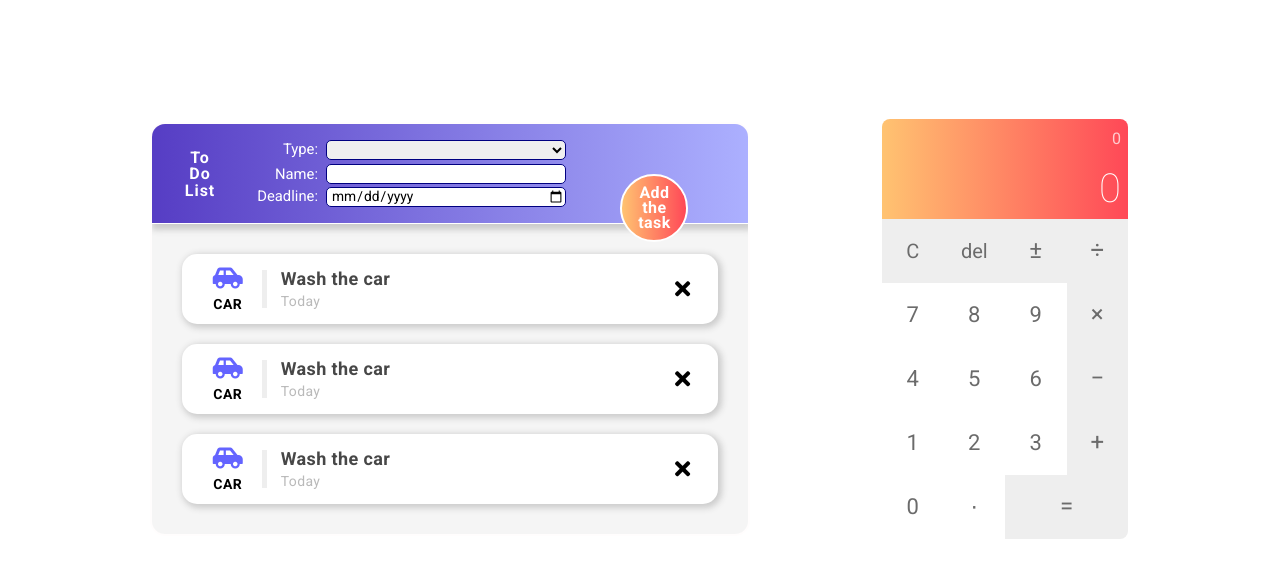
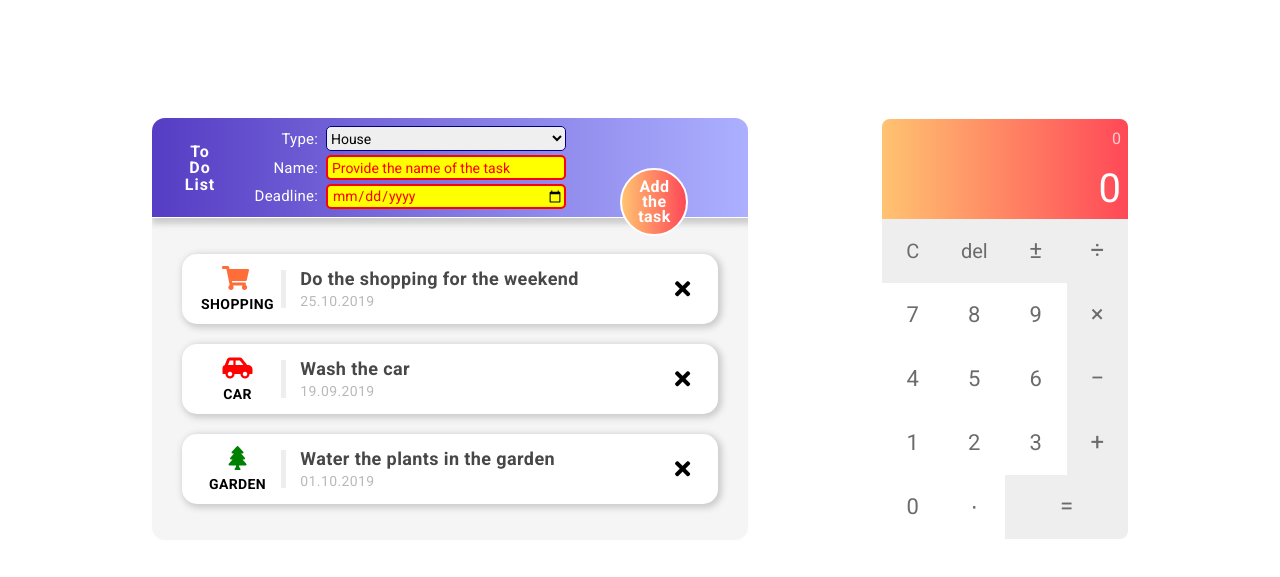
Before and after one commit to DariuszStaryk/To-Do-List-and-Calculator, a plain HTML site: page 101 To do and Calculator.html in a window 1280 px wide. Both pictures are taken after a click on the element "Click to add a new task". Shown: the part 41-618 px from the top of the page. Drawn offline with nearby package versions, Linux system fonts and the light colour scheme.

Commit message:
Version update

```diff
--- a/101 To do and Calculator.html
+++ b/101 To do and Calculator.html
@@ -20,12 +20,12 @@
     body {font-family: 'Roboto', sans-serif;}
     * {box-sizing: border-box;}
 
-    .main {background-color: transparent; width: 100%; height: 700px; border-left: 20px solid white; border-right: 20px solid white; margin-top: 20px; position: relative; border-radius: 15px;}
-    .main_img {width: 100%; height: 100%;  opacity: 0.6; object-fit: cover; border-radius: 15px;}
+    .main {background-color: transparent; width: 100%; height: 700px; border-left: 20px solid white; border-right: 20px solid white; margin-top: 20px; position: relative; bo5rder-radius: 15px;}
+    .main_img {width: 100%; height: 100%; opacity: 0.6; object-fit: cover; border-radius: 15px;}
     .main_internal {position: absolute; top: 0; left: 0; background-color: transparent; padding: 20px; width: 100%; height: 100%; display: flex; justify-content: space-evenly; align-items: center;}
 
     .ToDo {background-color:#f5f5f5; overflow: hidden; op4acity: 0.6; max-width: 600px; width: 100%; height: auto; padding: 0px; border: 2px solid #fffdfd; border-radius: 15px; display: flex; flex-direction: column; justify-content: flex-start; align-items: center;}
-    .ToDo_Header {background: linear-gradient(to right, #563dc4, #acb0ff); padding: 8px; border-bottom: 1px solid white; width: 100%; height: 100px; margin-bottom: 30px; box-shadow: 2px 4px 6px 2px #cccccc; display: flex; justify-content: flex-start; align-items: center; position: relative;}
+    .ToDo_Header {background: linear-gradient(to right, #563dc4, #acb0ff); padding: 8px; border-bottom: 1px solid white; width: 100%; height: 100px; margin-bottom: 36px; box-shadow: 2px 4px 6px 2px #cccccc; display: flex; justify-content: flex-start; align-items: center; position: relative;}
 
     .ToDo_Header_Left {backgr5ound-color:#f8e299; width: 80px; height: 100%; display: flex; flex-direction: column; justify-content: center; align-items: center;}
     .ToDo_Header_Left p {margin: 0px; color: white; margin-bottom: -2px;}
@@ -33,37 +33,40 @@
     .ToDo_Header_Left p:nth-child(2) {fo4nt-weight: 500; letter-spacing: 1px;}
     .ToDo_Header_Left p:nth-child(3) {fo4nt-weight: 300; letter-spacing: 1px;}
 
-    .ToDo_Header_Middle {backg6round-color:#f89999; height: 100%; display: flex; flex-direction: column; justify-content: space-evenly; align-items: flex-start; padding-top: 4px;}
-    .ToDo_Header_Middle p {margin: 0px; font-size: 14.8px; color: white;}
-    .ToDo_Header_Middle p label { backgrou5nd-color:#f89999;  width: 68px; display: inline-block; text-align: right; margin-left: 10px; margin-right: 8px;}
-    .ToDo_Header_Middle p select {backg6round-color: red; margin-left: -4px; padding-left: 0px;}
-    .ToDo_Header_Middle p input {backg6round-color: red; padding-left: 4px;}
-    .ToDo_Header_Middle p select, .ToDo_Header_Middle p input {font-size: 13.8px; width: 240px; display: inline-block; height: 20px; border-radius: 5px; border: 1px solid navy}
+    .ToDo_Header_Middle {bac5kground-color:#f89999; height: 100%; display: flex; flex-direction: column; justify-content:space-between; align-items: flex-start;}
+    .ToDo_Header_Middle p {margin: 0px; padding: 0px; font-size: 15px; color: white; letter-spacing: 0.2px;}
+    .ToDo_Header_Middle p label {backgrou5nd-color:#f89999; width: 68px; display: inline-block; text-align: right; margin-left: 10px; margin-right: 8px;}
+    .ToDo_Header_Middle p select {backg6round-color: red; margin-left: -4px; padding-left: 0px; cursor: pointer;}
+    .ToDo_Header_Middle p input {backg5round-color: red; padding-left: 4px;}
+    .ToDo_Header_Middle p select, .ToDo_Header_Middle p input {font-size: 14px; width: 240px; display: inline-block; height: 25px; border-radius: 5px; border: 1px solid navy}
 
     .ToDo_Header_Right {background: linear-gradient(to right, #FFC371, rgb(255, 72, 87)); position: absolute; top: 50px; right: 10%; width: 68px; height: 68px; border: 2px solid white; margin: 0px; margin-left: 100px; display: flex; flex-direction: column; justify-content: center; align-items: center; border-radius: 100%; cursor: pointer;}
     .ToDo_Header_Right p {backg5round-color:#39f827; font-family: 'Roboto', sans-serif; height: 15px; font-size: 16px; letter-spacing: 0.4px; font-weight: bold; color: white; margin: 0px; display: flex; justify-content: center; align-items: center;}
-    .ToDo_Header_Right:hover {background:orangered; box-shadow: 0px 0px 8px 2px rgba(255, 255, 255, 0.603); border: 2px solid white; col5or: #fffffff5; tr4ansition: 0.2s;}
-    .ToDo_Header_Right:active {transform: scale(0.9); transition: 0.2s;}
+    .ToDo_Header_Right:hover {backg6round:orangered; box-shadow: 0px 0px 8px 2px rgba(255, 255, 255, 0.603); border: 2px solid white; col5or: #fffffff5; trans6form: scale(1.1); transition: 0.2s;}
+    .ToDo_Header_Right:active {transform: scale(1.1); transition: 0.2s;}
 
     .ToDo_List {background-color:white; opacity: 1.0; width: 90%; height: 70px; bo5rder: 1px solid #ebebeb; border-radius: 15px; padding: 16px; margin-bottom: 20px; box-shadow: 2px 2px 6px 2px #cccccc; overflow: hidden; display: flex; justify-content: center; align-items: center;}
-    .ToDo_List:last-child {margin-bottom: 30px;}
+    .ToDo_List:last-child {margin-bottom: 36px;}
 
-    .ToDo_List_Left {bac5kground-color:rgb(255, 242, 183); width: 14%; height: 100%; padding-right: 4px; display: flex; flex-direction: column; justify-content: center; align-items: center; border-right: 5px solid #eeeeee;}
-    .ToDo_List_Left i {color: rgb(100, 100, 255); font-size: 24px; margin-bottom: 6px;}
+    .ToDo_List_Left {bac5kground-color:rgb(255, 242, 183); width: 18%; height: 100%; padding-right: 4px; display: flex; flex-direction: column; justify-content: center; align-items: center; border-right: 5px solid #eeeeee;}
+    .ToDo_List_Left i {font-size: 24px; margin-bottom: 6px;}
     .ToDo_List_Left p {margin: 0px; color: black; font-size: 14px; text-transform: uppercase; font-weight: bold; letter-spacing: 0.4px;}
+    .fa-home {color: blue;} .fa-car-side {color: red;} .fa-dog {color: brown;} .fa-tree {color: green;} .fa-briefcase {color:chocolate;} .fa-glass-cheers {color:tomato;}
+    .fa-utensils {color:rgb(91, 157, 211);} .fa-shopping-cart {color:rgb(255, 109, 56); letter-spacing: 4px;} .fa-plane-departure {color:mediumslateblue;} .fa-lightbulb {color:rgb(255, 183, 74);}
 
-    .ToDo_List_Middle {ba5ckground-color:rgb(183, 217, 255); width: 78%; height: 100%; display: flex; flex-direction: column; justify-content: center; align-items:flex-start ; margin-left: 14px;}
+    .ToDo_List_Middle {ba5ckground-color:rgb(183, 217, 255); width: 74%; height: 100%; display: flex; flex-direction: column; justify-content: center; align-items:flex-start ; margin-left: 14px;}
     .ToDo_List_Middle p:first-child {color:#474747; font-weight: bold; letter-spacing: 0.4px; font-size: 18px; margin: 0px; margin-bottom: 4px;}
     .ToDo_List_Middle p {color:#b9b9b9; font-size: 14px; letter-spacing: 0.4px; margin: 0px;}
 
     .ToDo_List_Right {back5ground-color:rgb(199, 198, 255); width: 8%; height: 100%; display: flex; justify-content: center; align-items: center; cursor: pointer; font-size: 22px; border-radius: 10px;}
     .ToDo_List_Right:hover {background-color:rgb(255, 115, 115); color:white;}
+    .ToDo_List_Right:active {transform: scale(0.86); transition: 0.2s;}
 
     .Calculator {box-sizing: border-box;  overflow: hidden; back5ground-color: bisque; max-width: 250px; width: 100%; m5in-width: 200px; height: auto; border: 2px solid white; margin-left: 20px; margin-right: 0px; display: flex; flex-direction: column; justify-content: center; align-items: center; border-radius: 10px; overflow: hidden;}
     .Calculator:hover {box-shadow: 0px 0px 10px 2px #c2c2c2; border: 2px solid #fffdfd; transition: 0.2s;}
     .panel {background: linear-gradient(to right, #FFC371, rgb(255, 72, 87)); width: 100%; height: auto; margin-left: 0px; margin-right: 0px; display: flex; flex-direction: column; justify-content: center; align-items: center;}
     .panel_high {backg6round-color: rgb(228, 227, 248); color: rgba(255, 255, 255, 0.712); font-family: 'Roboto', sans-serif; font-size: 16px; letter-spacing: 1.0px; width: 100%; height: 40px; margin: 0px; padding: 0px; border-left: 10px solid transparent; border-right: 6px solid transparent; display: flex; justify-content: flex-end; align-items: center; overflow: hidden;}
-    .panel_low {backgr4ound-color: rgb(200, 196, 255); color: white; font-family: 'Roboto', sans-serif; font-size: 40px; letter-spacing: 1.0px; font-weight: 100; width: 100%; height: 60px; margin: 0px; padding: 0px; border-left: 6px solid transparent; border-right: 6px solid transparent; display: flex; justify-content: flex-end; align-items: center; overflow: hidden;}
+    .panel_low {backgr4ound-color: rgb(200, 196, 255); color: white; font-family: 'Roboto', sans-serif; font-size: 40px; letter-spacing: 1.0px; font-weight: 400; width: 100%; height: 60px; margin: 0px; padding: 0px; border-left: 6px solid transparent; border-right: 6px solid transparent; display: flex; justify-content: flex-end; align-items: center; overflow: hidden;}
 
     .buttons {background-color: white; color: rgb(107, 107, 107); width: 100%; height: auto; margin-left: 0px; margin-right: 0px; display: flex; flex-direction: column; justify-content: center; align-items: center; overflow: hidden;}
     .button_row {back6ground-color: transparent; bo6rder: 4px solid black;  width: 100%; height: auto; margin-left: 0px; margin-right: 0px; display: flex; justify-content: center; align-items: center;}
@@ -106,67 +109,67 @@
                     <div class="ToDo_Header_Middle">
                         <p>
                             <label>Type:</label>
-                            <select id="ToDoType">
-                                <option value="usa"></option>
-                                <option value="usa">House</option>
-                                <option value="usa">Car</option>
-                                <option value="usa">Dog</option>
-                                <option value="usa">Garden</option>
-                                <option value="usa">Work</option>
-                                <option value="usa">Leisure</option>
-                                <option value="usa">Meal</option>
-                                <option value="usa">Trip</option>
-                                <option value="usa">Other</option>
+                            <select id="Select_Type">
+                                <option value="House">House</option>
+                                <option value="Car">Car</option>
+                                <option value="Dog">Dog</option>
+                                <option value="Garden">Garden</option>
+                                <option value="Work">Work</option>
+                                <option value="Leisure">Leisure</option>
+                                <option value="Food">Food</option>
+                                <option value="Shopping">Shopping</option>
+                                <option value="Trip">Trip</option>
+                                <option value="Other">Other</option>
                             </select>
-                            <p><label>Name:</label><input type="text"></p>
-                            <p><label>Deadline:</label><input type="date"></p>
                         </p>
+                        <p><label>Name:</label><input type="text" id="Input_Name"></p>
+                        <p><label>Deadline:</label><input type="date" id="Input_Deadline"></p>
                     </div>
-                    <div class="ToDo_Header_Right" title="Click to add a new task">
+                    <div class="ToDo_Header_Right Add_the_task_button" title="Click to add a new task">
                         <p>Add</p>
                         <p>the</p>
                         <p>task</p>
                     </div>
                 </div>
 
-                <div class="ToDo_List List1">
+                <div class="ToDo_List">
+                    <div class="ToDo_List_Left">
+                        <i class="fas fa-shopping-cart"></i>
+                        <p>Shopping</p>
+                    </div>
+                    <div class="ToDo_List_Middle">
+                        <p class="ToDo_List_Middle_Title">Do the shopping for the weekend</p>
+                        <p class="ToDo_List_Middle_Date">25.10.2019</p>
+                    </div>
+                    <div class="ToDo_List_Right Delete_button">
+                        <i title="Delete the task" class="fas fa-times"></i>
+                    </div>
+                </div>
+
+                <div class="ToDo_List">
                     <div class="ToDo_List_Left">
                         <i class="fas fa-car-side"></i>
                         <p>Car</p>
                     </div>
                     <div class="ToDo_List_Middle">
                         <p class="ToDo_List_Middle_Title">Wash the car</p>
-                        <p class="ToDo_List_Middle_Date">Today</p>
+                        <p class="ToDo_List_Middle_Date">19.09.2019</p>
                     </div>
-                    <div class="ToDo_List_Right">
+                    <div class="ToDo_List_Right Delete_button">
                         <i title="Delete the task" class="fas fa-times"></i>
                     </div>
                 </div>
 
-                <div class="ToDo_List List2">
+                <div class="ToDo_List">
                     <div class="ToDo_List_Left">
-                        <i class="fas fa-car-side"></i>
-                        <p>Car</p>
+                        <i class="fas fa-tree"></i>
+                        <p>Garden</p>
                     </div>
                     <div class="ToDo_List_Middle">
-                        <p class="ToDo_List_Middle_Title">Wash the car</p>
-                        <p class="ToDo_List_Middle_Date">Today</p>
+                        <p class="ToDo_List_Middle_Title">Water the plants in the garden</p>
+                        <p class="ToDo_List_Middle_Date">01.10.2019</p>
                     </div>
-                    <div class="ToDo_List_Right">
-                        <i title="Delete the task" class="fas fa-times"></i>
-                    </div>
-                </div>
-
-                <div class="ToDo_List List3">
-                    <div class="ToDo_List_Left">
-                        <i class="fas fa-car-side"></i>
-                        <p>Car</p>
-                    </div>
-                    <div class="ToDo_List_Middle">
-                        <p class="ToDo_List_Middle_Title">Wash the car</p>
-                        <p class="ToDo_List_Middle_Date">Today</p>
-                    </div>
-                    <div class="ToDo_List_Right">
+                    <div class="ToDo_List_Right Delete_button">
                         <i title="Delete the task" class="fas fa-times"></i>
                     </div>
                 </div>
@@ -174,12 +177,8 @@
             </div>
             <div class="Calculator">
                 <div class="panel">
-                    <div class="panel_high">
-                    0
-                    </div>
-                    <div class="panel_low">
-                    0
-                    </div>
+                    <div class="panel_high">0</div>
+                    <div class="panel_low">0</div>
                 </div>
                 <div class="buttons">
                     <div class="button_row button_row1">
@@ -218,6 +217,55 @@
     </div>
 
     <script>
+
+    // To Do List
+    let Main_height = 700;
+    let Type_img = "";
+
+    $("#Input_Name").focus(function() {
+            Input_Name.value="";
+            $("#Input_Name").css({'background-color': 'white', 'color': 'black', 'border': '1px solid navy'});
+    });
+    $("#Input_Deadline").focus(function() {
+            Input_Deadline.value="";
+            $("#Input_Deadline").css({'background-color': 'white', 'color': 'black', 'border': '1px solid navy'});
+    });
+
+    $(".Add_the_task_button").click(function() {
+
+            if (Select_Type.value==="House") {Type_img = '<i class="fas fa-home"></i>'; }
+            if (Select_Type.value==="Car") {Type_img = '<i class="fas fa-car-side"></i>'}
+            if (Select_Type.value==="Dog") {Type_img = '<i class="fas fa-dog"></i>'}
+            if (Select_Type.value==="Garden") {Type_img = '<i class="fas fa-tree"></i>'}
+            if (Select_Type.value==="Work") {Type_img = '<i class="fas fa-briefcase"></i>'}
+            if (Select_Type.value==="Leisure") {Type_img = '<i class="fas fa-glass-cheers"></i>'}
+            if (Select_Type.value==="Food") {Type_img = '<i class="fas fa-utensils"></i>'}
+            if (Select_Type.value==="Shopping") {Type_img = '<i class="fas fa-shopping-cart"></i>'}
+            if (Select_Type.value==="Trip") {Type_img = '<i class="fas fa-plane-departure"></i>'}
+            if (Select_Type.value==="Other") {Type_img = '<i class="far fa-lightbulb"></i>'}
+
+            if (Input_Name.value==="" || Input_Name.value==="Provide the name of the task") {Input_Name.value="Provide the name of the task"; $("#Input_Name").css({'background-color': 'yellow', 'color': 'red', 'border': '2px solid red'});}
+            if (Input_Deadline.value==="") {$("#Input_Deadline").css({'background-color': 'yellow', 'color': 'red', 'border': '2px solid red'});}
+            if (Input_Name.value==="" || Input_Name.value==="Provide the name of the task" || Input_Deadline.value==="") {return;}
+
+            $(".ToDo").append("<div class='ToDo_List'><div class='ToDo_List_Left'>" + Type_img + "<p>" + Select_Type.value + "</p></div><div class='ToDo_List_Middle'><p class='ToDo_List_Middle_Title'>" + Input_Name.value + "</p><p class='ToDo_List_Middle_Date'>" + Input_Deadline.value + "</p></div><div class='ToDo_List_Right Delete_button'><i title='Delete the task' class='fas fa-times'></i></div></div>").children().last().hide().show(400);
+            Main_height = Main_height + 80;
+            $(".main").css({'height': Main_height, transition: "0.6s"});
+            $(".Delete_button").eq(-1).click(function() {
+                $(this).parent().hide(400).queue(function() {$(this).remove().dequeue();});
+                Main_height = Main_height - 80;
+                $(".main").css({'height': Main_height, transition: "0.6s"});
+            });
+        });
+
+    $(".Delete_button").click(function() {
+        $(this).parent().hide(400).queue(function() {$(this).remove().dequeue();});
+        Main_height = Main_height - 80;
+        $(".main").css({'height': Main_height, transition: "0.6s"});
+    });
+
+    // Calculator
+
         let result="";
 
         function CheckLastCharacter () {result=result.toString();
@@ -247,22 +295,22 @@
             if(e.keyCode == 106) {CheckLastCharacter (); result = result + "*"; $(".panel_low").html(result.replace(/\//g, "÷").replace(/\*/g, "×")); return;}
             if(e.keyCode == 109) {CheckLastCharacter (); result = result + "-"; $(".panel_low").html(result.replace(/\//g, "÷").replace(/\*/g, "×")); return;}
             if(e.keyCode == 107) {CheckLastCharacter (); result = result + "+"; $(".panel_low").html(result.replace(/\//g, "÷").replace(/\*/g, "×")); return;}
-            if(e.keyCode == 46) {CheckLastCharacter (); result = result + "."; $(".panel_low").html(result.replace(/\//g, "÷").replace(/\*/g, "×")); return;}
+            if(e.keyCode == 110) {CheckLastCharacter (); result = result + "."; $(".panel_low").html(result.replace(/\//g, "÷").replace(/\*/g, "×")); return;}
             if(e.keyCode == 13) {CheckLastCharacter (); console.log(math.evaluate(result)); $(".panel_high").html(result.replace(/\//g, "÷").replace(/\*/g, "×") + "="); result = math.round((math.evaluate(result)),8); $(".panel_low").html(result); return;}
 
-            if(e.keyCode == 45) {result = result + 0;}
-            if(e.keyCode == 35) {result = result + 1;}
-            if(e.keyCode == 40) {result = result + 2;}
-            if(e.keyCode == 34) {result = result + 3;}
-            if(e.keyCode == 37) {result = result + 4;}
-            if(e.keyCode == 12) {result = result + 5;}
-            if(e.keyCode == 39) {result = result + 6;}
-            if(e.keyCode == 36) {result = result + 7;}
-            if(e.keyCode == 38) {result = result + 8;}
-            if(e.keyCode == 33) {result = result + 9;}
+            if(e.keyCode == 96) {result = result + 0;}
+            if(e.keyCode == 97) {result = result + 1;}
+            if(e.keyCode == 98) {result = result + 2;}
+            if(e.keyCode == 99) {result = result + 3;}
+            if(e.keyCode == 100) {result = result + 4;}
+            if(e.keyCode == 101) {result = result + 5;}
+            if(e.keyCode == 102) {result = result + 6;}
+            if(e.keyCode == 103) {result = result + 7;}
+            if(e.keyCode == 104) {result = result + 8;}
+            if(e.keyCode == 105) {result = result + 9;}
 
-            $(".panel_low").html(result.replace(/\//g, "÷").replace(/\*/g, "×"));
-            console.log(result);
+            result=result.toString();
+            if (result !== "") {$(".panel_low").html(result.replace(/\//g, "÷").replace(/\*/g, "×"));}
         });
 
     </script>
```
